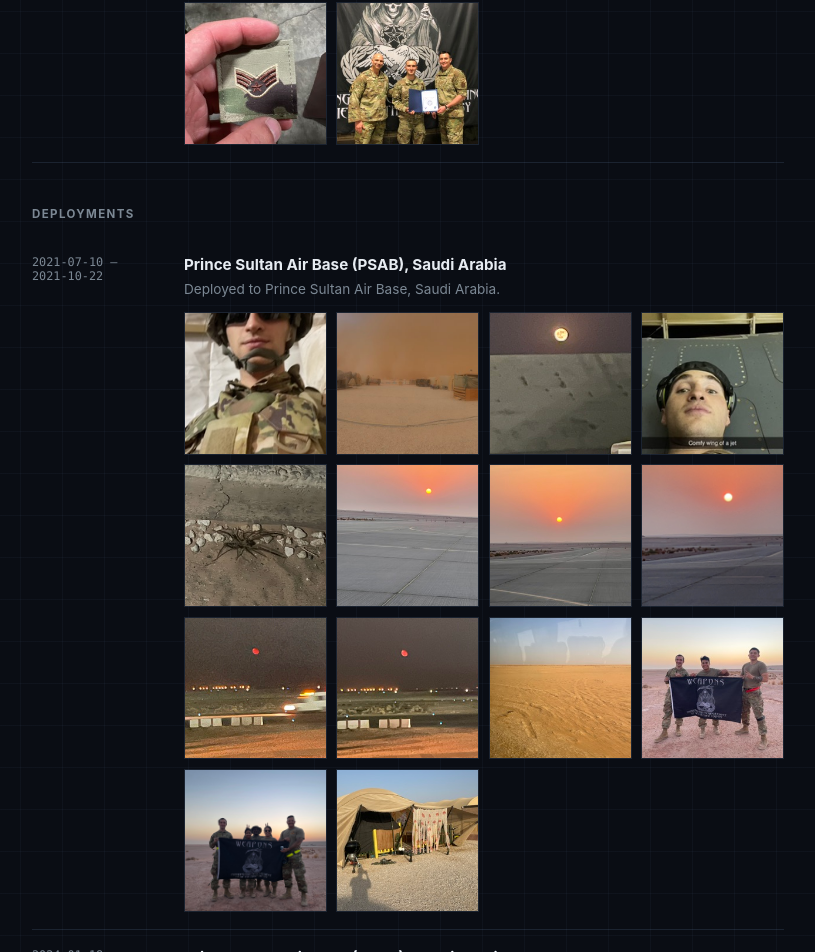
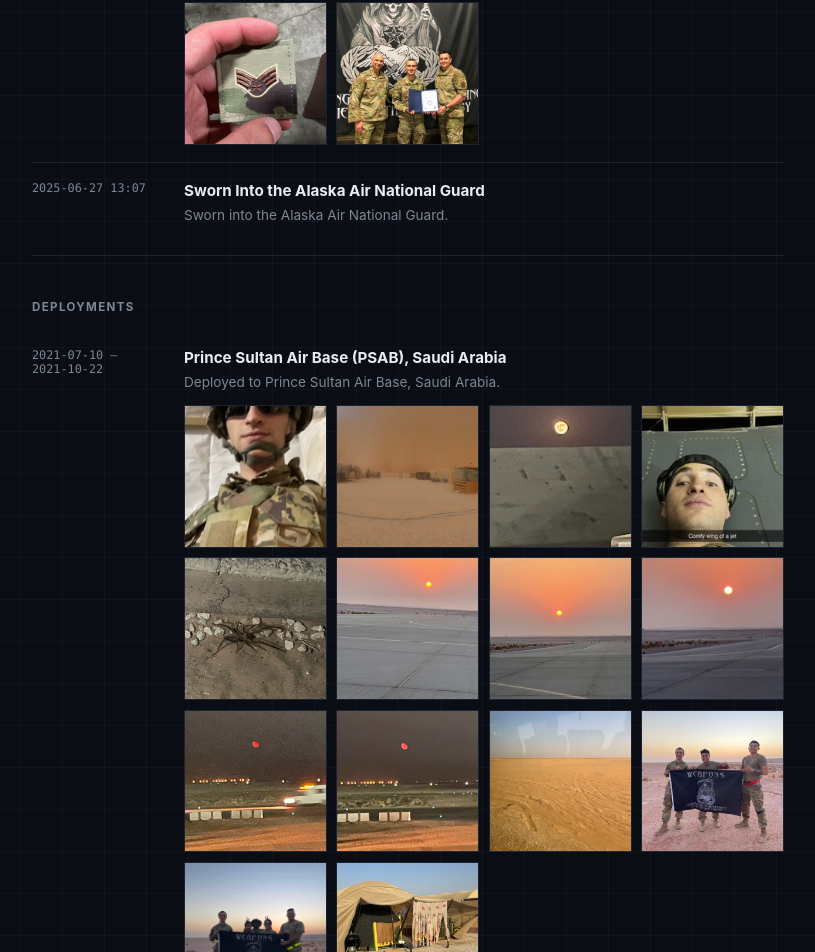
Before and after one commit to brotherhood1511-boop/My-Website, a React (Vite) app in the folder frontend/: page /military in a window 1280 px wide. Shown: the part 1711-2663 px from the top of the page, without its empty margins (232-1047 px from the left). Built offline with nearby package versions, Linux system fonts and the light colour scheme.

Commit message:
Fix router basename for GitHub Pages subpath; add Alaska ANG swear-in to timeline

```diff
--- a/frontend/src/data/timeline.js
+++ b/frontend/src/data/timeline.js
@@ -38,4 +38,11 @@ export const timeline = [
     description: "Promoted to Senior Airman (E-4).",
     images: militaryFolder("SrAPromotion"),
   },
+  {
+    id: "alaska-swear-in",
+    when: "2025-06-27 13:07",
+    title: "Sworn Into the Alaska Air National Guard",
+    description: "Sworn into the Alaska Air National Guard.",
+    images: militaryFolder("Alaska Swear In"),
+  },
 ];
--- a/frontend/src/main.jsx
+++ b/frontend/src/main.jsx
@@ -6,7 +6,7 @@ import "./index.css";
 
 ReactDOM.createRoot(document.getElementById("root")).render(
   <React.StrictMode>
-    <BrowserRouter>
+    <BrowserRouter basename={import.meta.env.BASE_URL}>
       <App />
     </BrowserRouter>
   </React.StrictMode>
```
